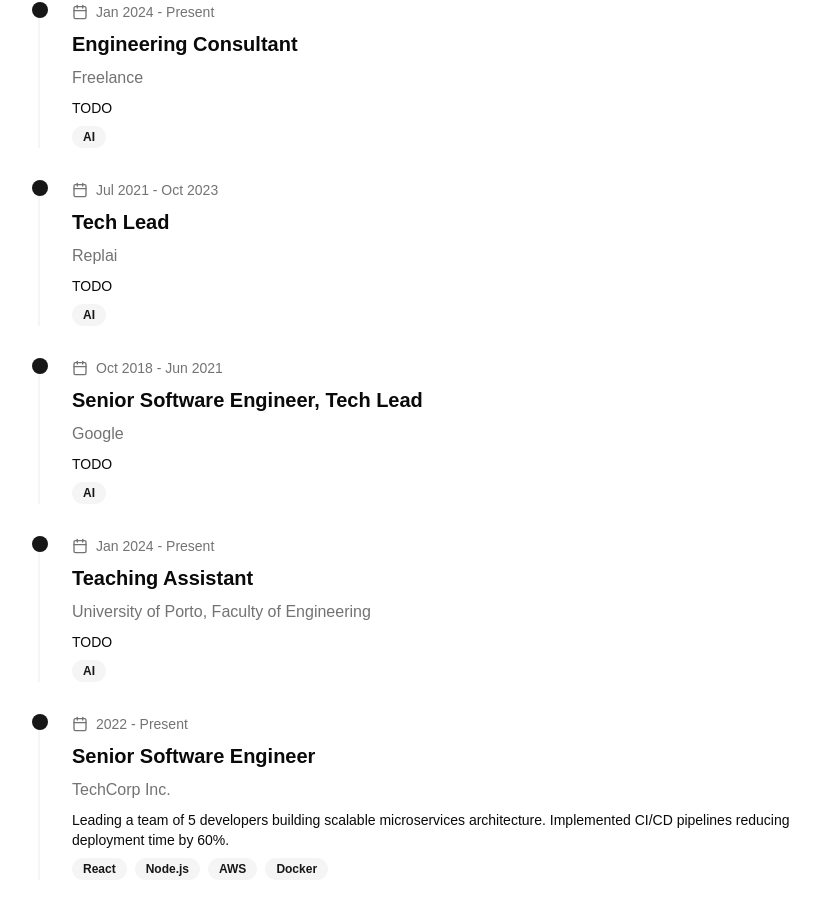
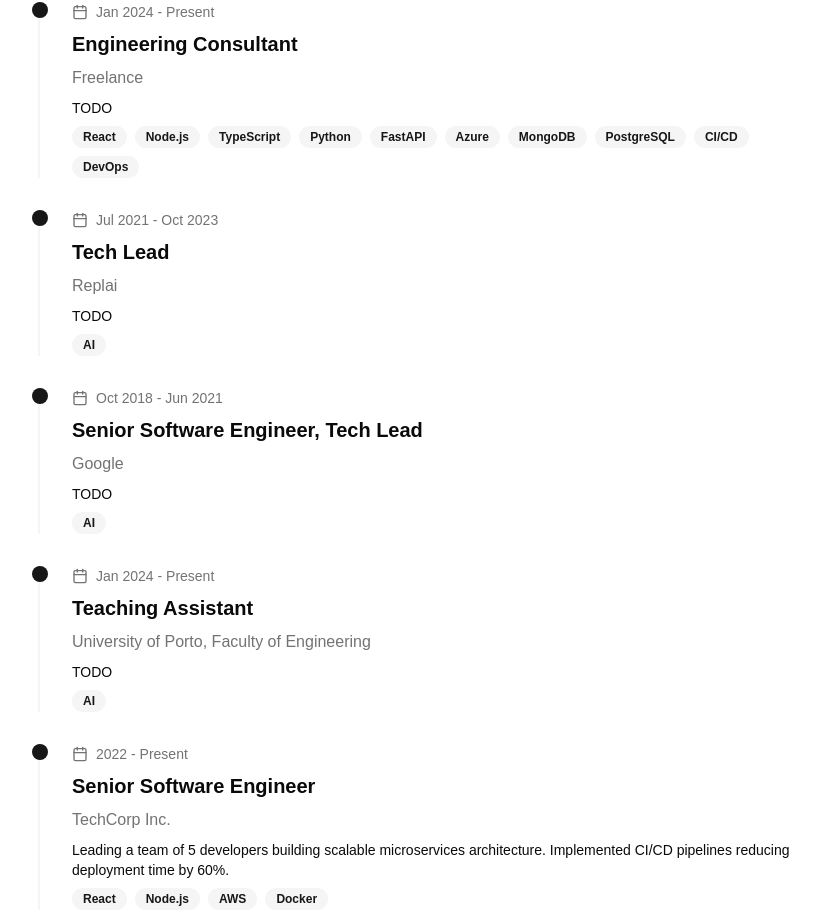
Before and after one commit to andrelago13/andrelago13.github.io, a Next.js app: page / in a window 1280 px wide. Shown: the part 918-1828 px from the top of the page, without its empty margins (218-1038 px from the left). Built offline with nearby package versions, Linux system fonts and the light colour scheme.

Commit message:
Start content

```diff
--- a/app/page.tsx
+++ b/app/page.tsx
@@ -83,8 +83,8 @@ export default function HomePage() {
             Career Journey
           </h2>
           <div className="space-y-8">
-            {workExperience.map((entry) => (
-              <div className="relative pl-8 border-l-2 border-muted">
+            {workExperience.map((entry, index) => (
+              <div key={index} className="relative pl-8 border-l-2 border-muted">
                 <div className="absolute -left-2 top-0 h-4 w-4 rounded-full bg-primary"></div>
                 <div className="space-y-2">
                   <div className="flex items-center gap-2 text-sm text-muted-foreground">
--- a/content/work-experience.ts
+++ b/content/work-experience.ts
@@ -21,7 +21,7 @@ export const workExperience: WorkExperience[] = [
     title: "Engineering Consultant",
     description: "TODO",
     date: "Jan 2024 - Present",
-    tags: ["AI"],
+    tags: ["React", "Node.js", "TypeScript", "Python", "FastAPI", "Azure", "MongoDB", "PostgreSQL", "CI/CD", "DevOps"],
   },
   {
     company: "Replai",
```
